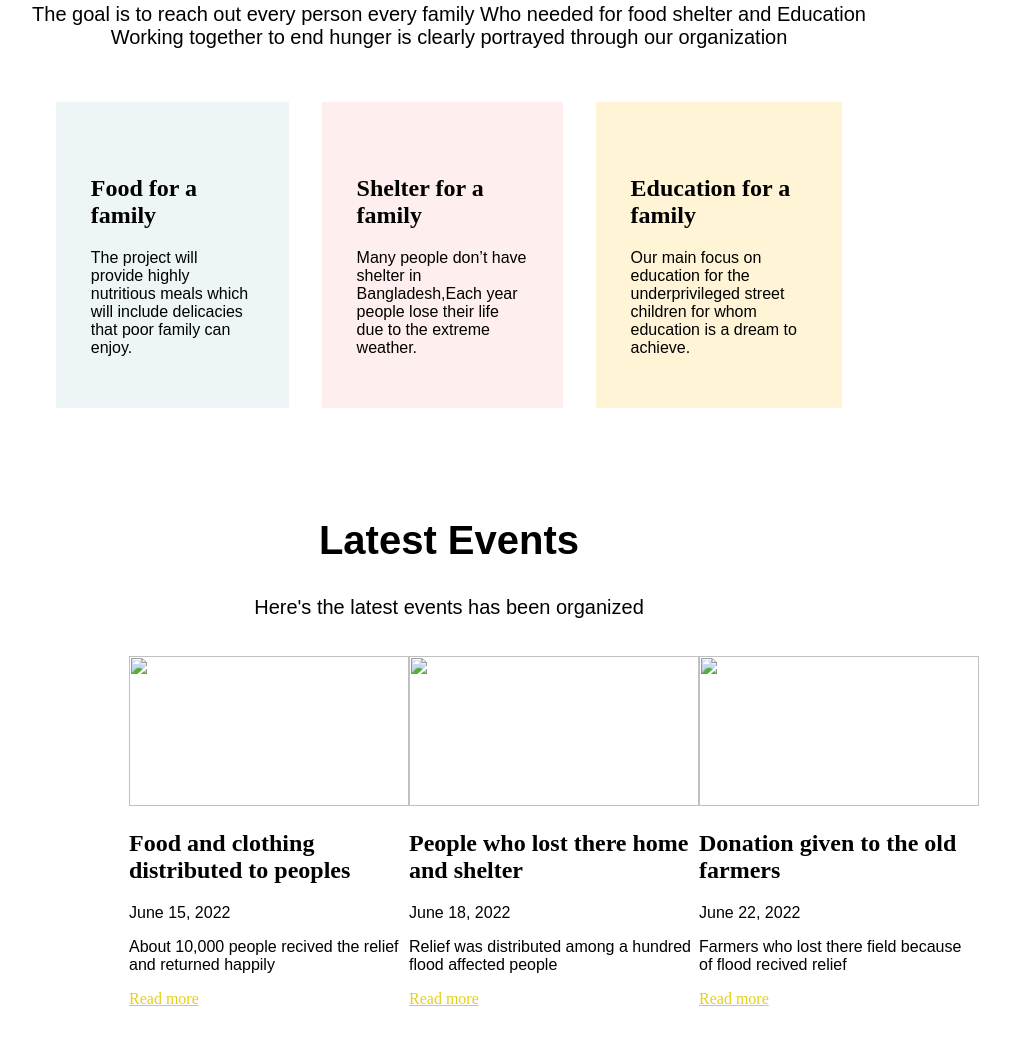
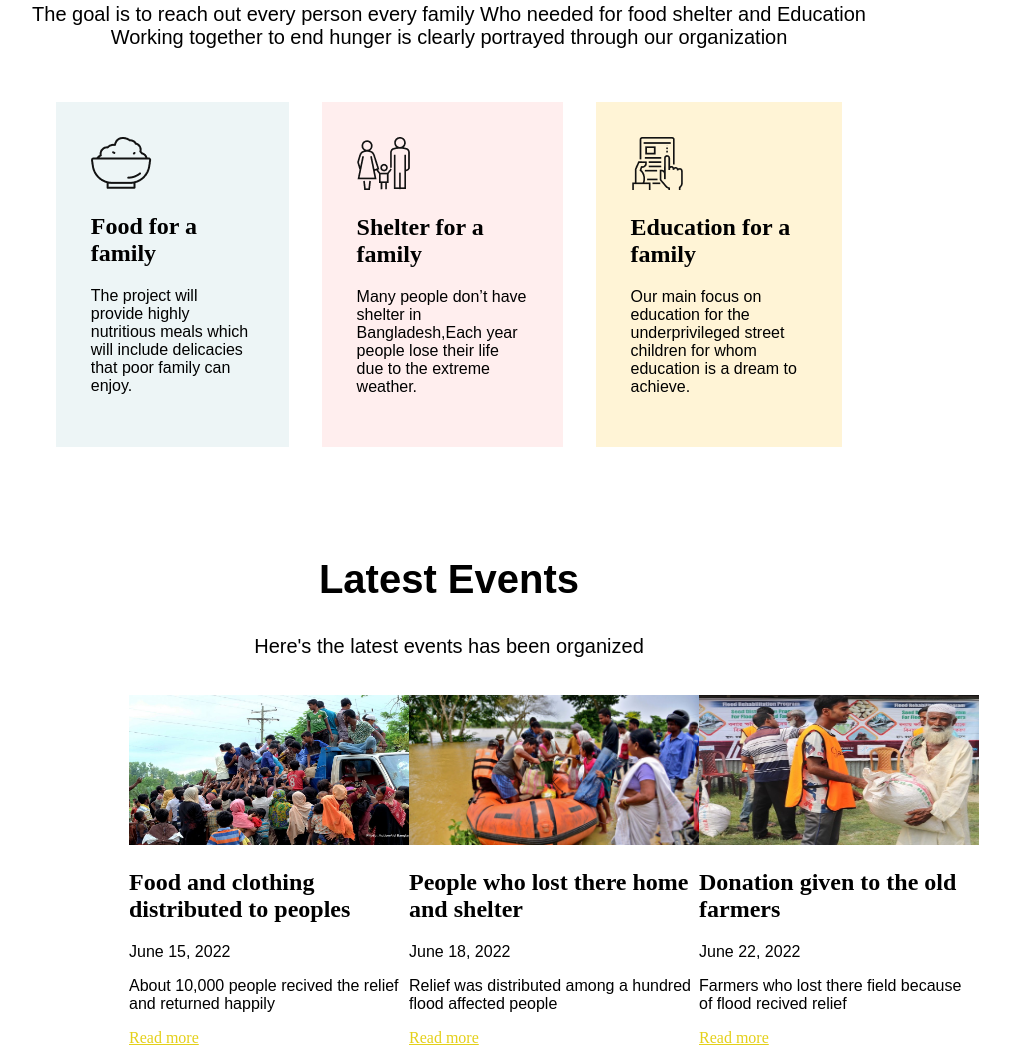
Before and after one commit to taimul/Donate-Project, a plain HTML site: page index.html in a window 1280 px wide. Shown: the part 1218-2268 px from the top of the page, without its empty margins (191-1201 px from the left). Drawn offline with Linux system fonts and the light colour scheme; the site is published under a folder, as on GitHub Pages, so addresses that start at the root find nothing.

Commit message:
Image not showing trying to fix

```diff
--- a/index.html
+++ b/index.html
@@ -55,19 +55,19 @@
         </div>
         <section class="donation-plan">
             <div id="food" class="donation-ways">
-                <img src="/icons/food.png" alt="">
+                <img src="./icons/food.png" alt="">
                 <h2>Food for a family</h2>
                 <p>The project will provide highly nutritious meals which will include delicacies that poor family
                     can enjoy.</p>
             </div>
             <div id="shelter" class="donation-ways">
-                <img src="/icons/shelter.png" alt="">
+                <img src="./icons/shelter.png" alt="">
                 <h2>Shelter for a family</h2>
                 <p>Many people don’t have shelter in Bangladesh,Each year people lose their life due to the
                     extreme weather.</p>
             </div>
             <div id="education" class="donation-ways">
-                <img src="/icons/Frame-1.png" alt="">
+                <img src="./icons/Frame-1.png" alt="">
                 <h2>Education for a family</h2>
                 <p>Our main focus on education for the underprivileged street children for whom education is a dream to
                     achieve.</p>
@@ -81,21 +81,21 @@
             </div>
             <div class="container-events">
                 <div>
-                    <img src="/images/donation2.jpg" alt="" style="width: 280px; height: 150px;">
+                    <img src="./images/donation2.jpg" alt="" style="width: 280px; height: 150px;">
                     <h2>Food and clothing distributed to peoples</h2>
                     <p>June 15, 2022</p>
                     <p>About 10,000 people recived the relief and returned happily</p>
                     <a class="read-more" target="_blank" href="https://google.com">Read more</a>
                 </div>
                 <div>
-                    <img src="/images/donation5.jpg" alt="" style="width: 290px; height: 150px;">
+                    <img src="./images/donation5.jpg" alt="" style="width: 290px; height: 150px;">
                     <h2>People who lost there home and shelter</h2>
                     <p>June 18, 2022</p>
                     <p>Relief was distributed among a hundred flood affected people</p>
                     <a class="read-more" target="_blank" href="https://google.com">Read more</a>
                 </div>
                 <div>
-                    <img src="/images/donation10.jpg" alt="" style="width: 280px; height: 150px;">
+                    <img src="./images/donation10.jpg" alt="" style="width: 280px; height: 150px;">
                     <h2>Donation given to the old farmers</h2>
                     <p>June 22, 2022</p>
                     <p>Farmers who lost there field because of flood recived relief</p>
--- a/style.css
+++ b/style.css
@@ -9,7 +9,7 @@ p {
 }
 
 .banner-image {
-    background-image: url(/images/donation13.jpg);
+    background-image: url(./images/donation13.jpg);
     background-position: center;
     background-repeat: no-repeat;
     background-size: cover;
```
